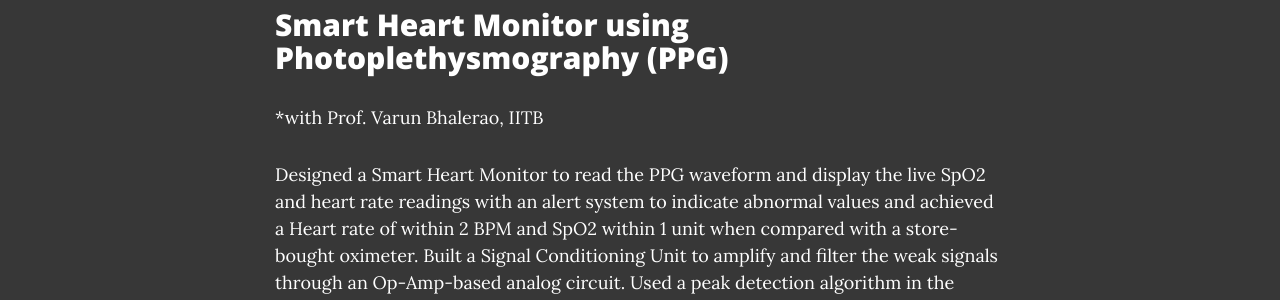
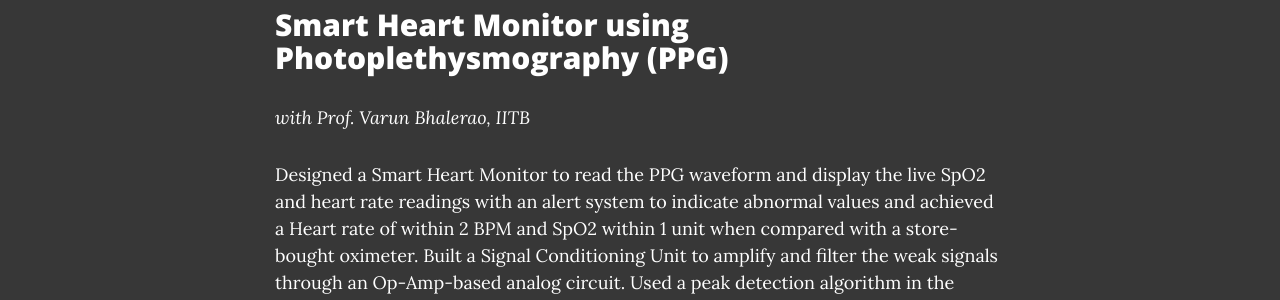
Before and after one commit to HarshdaSaxena/harshdasaxena.github.io, a Jekyll site: the page built from coursepro.md, in a window 1280 px wide and 900 px high, scrolled down 1096 px. Shown: the part 154-454 px from the top of the window. Built offline with Jekyll 4.4.1, drawn with Linux system fonts in a browser that asks for light colours; nearby versions of some CDN libraries; comment, search, counter and statistics services are not loaded.

```diff
--- a/coursepro.md
+++ b/coursepro.md
@@ -21,7 +21,7 @@ I analyzed the data generated by the Pythia 8 Monte Carlo event generator for th
 The report can be found [here](https://github.com/HarshdaSaxena/Reports/blob/master/PH219_Data_Analysis_Project.pdf).
 
 ## Smart Heart Monitor using Photoplethysmography (PPG)
-*with Prof. Varun Bhalerao, IITB
+*with Prof. Varun Bhalerao, IITB*
 
 Designed a Smart Heart Monitor to read the PPG waveform and display the live SpO2 and heart rate readings with an alert system to indicate abnormal values and achieved a Heart rate of within 2 BPM and SpO2 within 1 unit when compared with a store-bought oximeter. Built a Signal Conditioning Unit to amplify and filter the weak signals through an Op-Amp-based analog circuit. Used a peak detection algorithm in the Arduino to give the heart rate and a moving average to calculate the AC and DC components of the 2 signals for calculating the SpO2.
 
```
